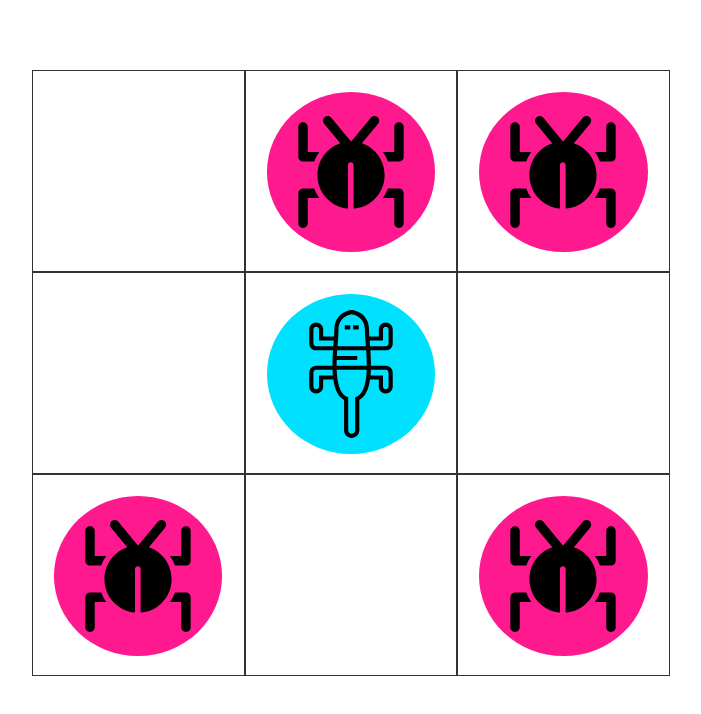
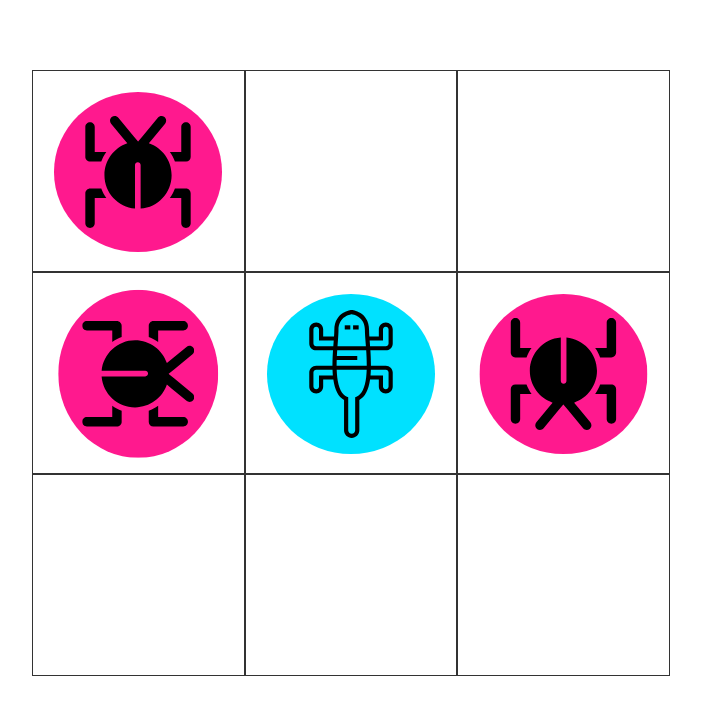
Before and after one commit to wunderman4/Code-Critters, a React (Create React App) app: page / in a window 1280 px wide. Shown: the top 714 px of the page, without its empty margins (279-980 px from the left). Built offline with nearby package versions, Linux system fonts and the light colour scheme.

Commit message:
cleaned up rotate and added Logic file

```diff
--- a/public/index.html
+++ b/public/index.html
@@ -1,5 +1,6 @@
 <!doctype html>
 <html lang="en">
+
 <head>
   <meta charset="utf-8">
   <meta name="viewport" content="width=device-width, initial-scale=1, shrink-to-fit=no">
@@ -21,6 +22,7 @@
     -->
   <title>React App</title>
 </head>
+
 <body>
   <noscript>
     You need to enable JavaScript to run this app.
@@ -37,4 +39,5 @@
       To create a production bundle, use `npm run build` or `yarn build`.
     -->
 </body>
+
 </html>
--- a/src/Constants.js
+++ b/src/Constants.js
@@ -8,4 +8,4 @@ export const DIRECTION_WEST = "west";
 //Player
 export const PLAYER_ENEMY = "enemy";
 export const PLAYER_USER = "user";
-export const PLAYER_EMPTY = "";
+export const PLAYER_OPEN = "";
--- a/src/GameBoard.js
+++ b/src/GameBoard.js
@@ -3,68 +3,61 @@ import * as C from "./Constants.js";
 import Tile from "./Tile.js";
 
 class GameBoard extends Component {
-  constructor() {
-    super();
-    this.state = {
-      // concider valid actio nstate to pass in actions and check if valid
-      // pass in state,
-      tiles: [
-        { player: C.PLAYER_EMPTY, direction: C.DIRECTION_NORTH, x: 0, y: 0 },
-        { player: C.PLAYER_ENEMY, direction: C.DIRECTION_NORTH, x: 1, y: 0 },
-        { player: C.PLAYER_ENEMY, direction: C.DIRECTION_NORTH, x: 2, y: 0 },
-        { player: C.PLAYER_EMPTY, direction: C.DIRECTION_NORTH, x: 0, y: 1 },
-        { player: "user", direction: C.DIRECTION_NORTH, x: 1, y: 1 },
-        { player: C.PLAYER_EMPTY, direction: C.DIRECTION_NORTH, x: 2, y: 1 },
-        { player: C.PLAYER_ENEMY, direction: C.DIRECTION_NORTH, x: 0, y: 2 },
-        { player: C.PLAYER_EMPTY, direction: C.DIRECTION_NORTH, x: 1, y: 2 },
-        { player: C.PLAYER_ENEMY, direction: C.DIRECTION_NORTH, x: 2, y: 2 }
-      ]
-    };
-    this.rotate.bind(this);
-  }
-  rotate = board => {
-    const newBoard = board.map(
-      tile =>
-        tile.player === "user" ? { ...tile, direction: C.DIRECTION_EAST } : tile
+  state = {
+    tiles: [
+      { player: C.PLAYER_ENEMY, direction: C.DIRECTION_NORTH, x: 0, y: 0 },
+      { player: C.PLAYER_OPEN, direction: C.DIRECTION_NORTH, x: 1, y: 0 },
+      { player: C.PLAYER_OPEN, direction: C.DIRECTION_NORTH, x: 2, y: 0 },
+      { player: C.PLAYER_ENEMY, direction: C.DIRECTION_EAST, x: 0, y: 1 },
+      { player: C.PLAYER_USER, direction: C.DIRECTION_NORTH, x: 1, y: 1 },
+      { player: C.PLAYER_ENEMY, direction: C.DIRECTION_SOUTH, x: 2, y: 1 },
+      { player: C.PLAYER_OPEN, direction: C.DIRECTION_NORTH, x: 0, y: 2 },
+      { player: C.PLAYER_OPEN, direction: C.DIRECTION_NORTH, x: 1, y: 2 },
+      { player: C.PLAYER_OPEN, direction: C.DIRECTION_NORTH, x: 2, y: 2 }
+    ]
+  };
 
-      //   this.setState(() => {
-      //     return {
-      //       tiles: board
-      //     };
-      //   });
-    );
-    return newBoard;
-  };
+  // rotate = (direction, board) => {
+  //   const newBoard = board.map(
+  //     tile =>
+  //       tile.player === "user" ? { ...tile, direction: direction } : tile
+  //   );
+  //   return newBoard;
+  // };
 
   // Test movement of Player
   move = e => {
-    //console.log(e.key);
+    let direction = "";
     switch (e.key) {
       case "ArrowRight":
-        console.log(this.state);
-        const updateTiles = this.rotate(this.state.tiles);
-        console.log(updateTiles);
-        this.setState({
-          tiles: updateTiles
-        });
-
-        console.log("right");
+        direction = C.DIRECTION_EAST;
+        console.log("clockwise");
         break;
       case "ArrowUp":
+        direction = C.DIRECTION_NORTH;
         console.log("up");
         break;
       case "ArrowDown":
+        direction = C.DIRECTION_SOUTH;
         console.log("down");
         break;
       case "ArrowLeft":
-        console.log("left");
+        direction = C.DIRECTION_WEST;
+        console.log("counterClockwise");
         break;
       default:
         break;
     }
+    const newBoard = this.state.tiles.map(
+      tile =>
+        tile.player === C.PLAYER_USER ? { ...tile, direction: direction } : tile
+    );
+    this.setState({
+      tiles: newBoard
+    });
   };
+
   componentDidMount() {
-    // window. needs to be removed along with move
     window.addEventListener("keydown", this.move);
     console.log(JSON.stringify(this.state.tiles));
   }
@@ -73,9 +66,6 @@ class GameBoard extends Component {
     return (
       <div className="board">
         {this.state.tiles.map(t =>
-          // <div key={`${t.x}-${t.y}`} className="square">
-          //   <div className={` north circle ${t.player}`} />
-          // </div>
           <Tile
             key={`${t.x}-${t.y}`}
             player={t.player}
```
Lines whose indentation alone changed are shown as unchanged.
